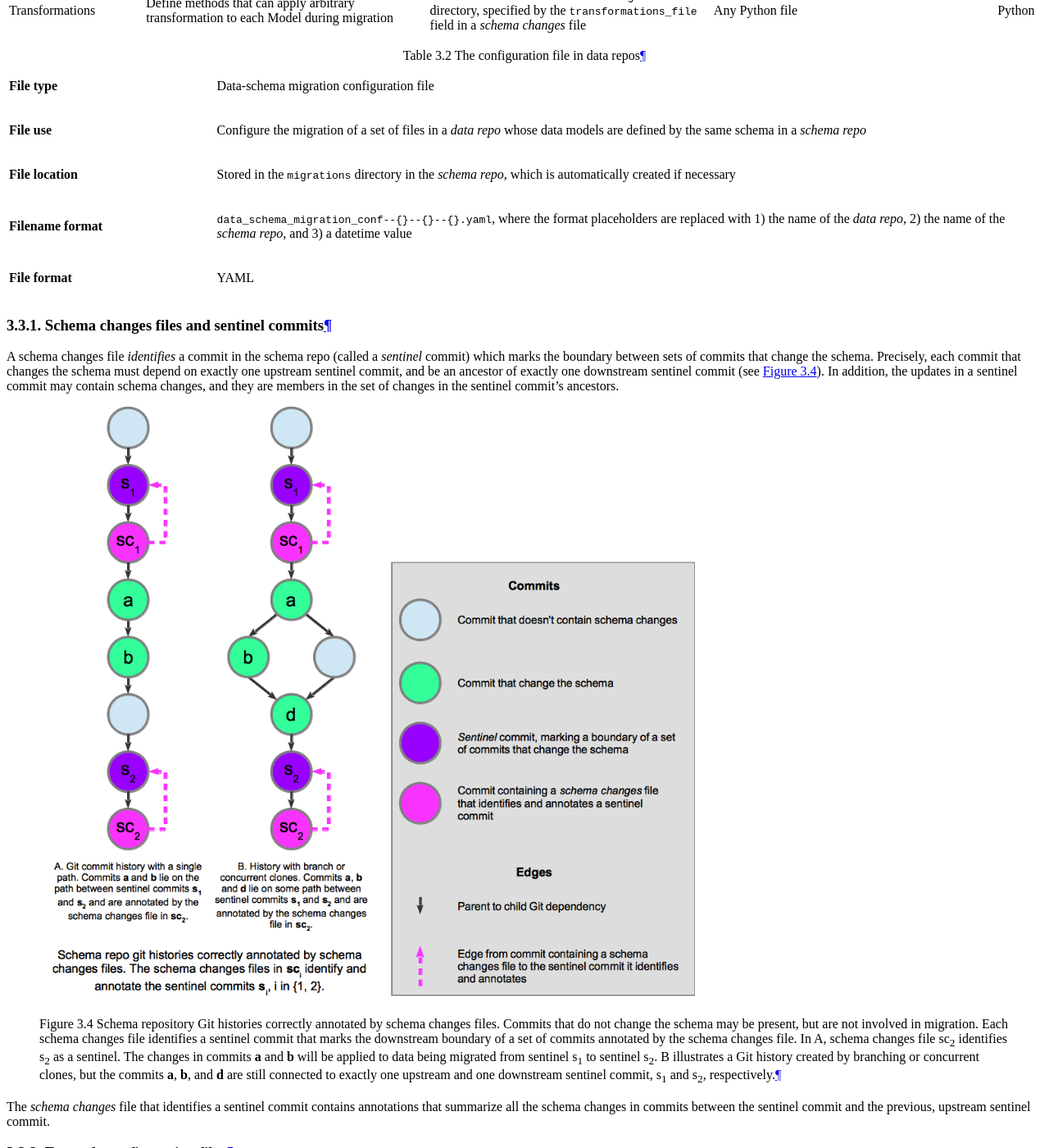
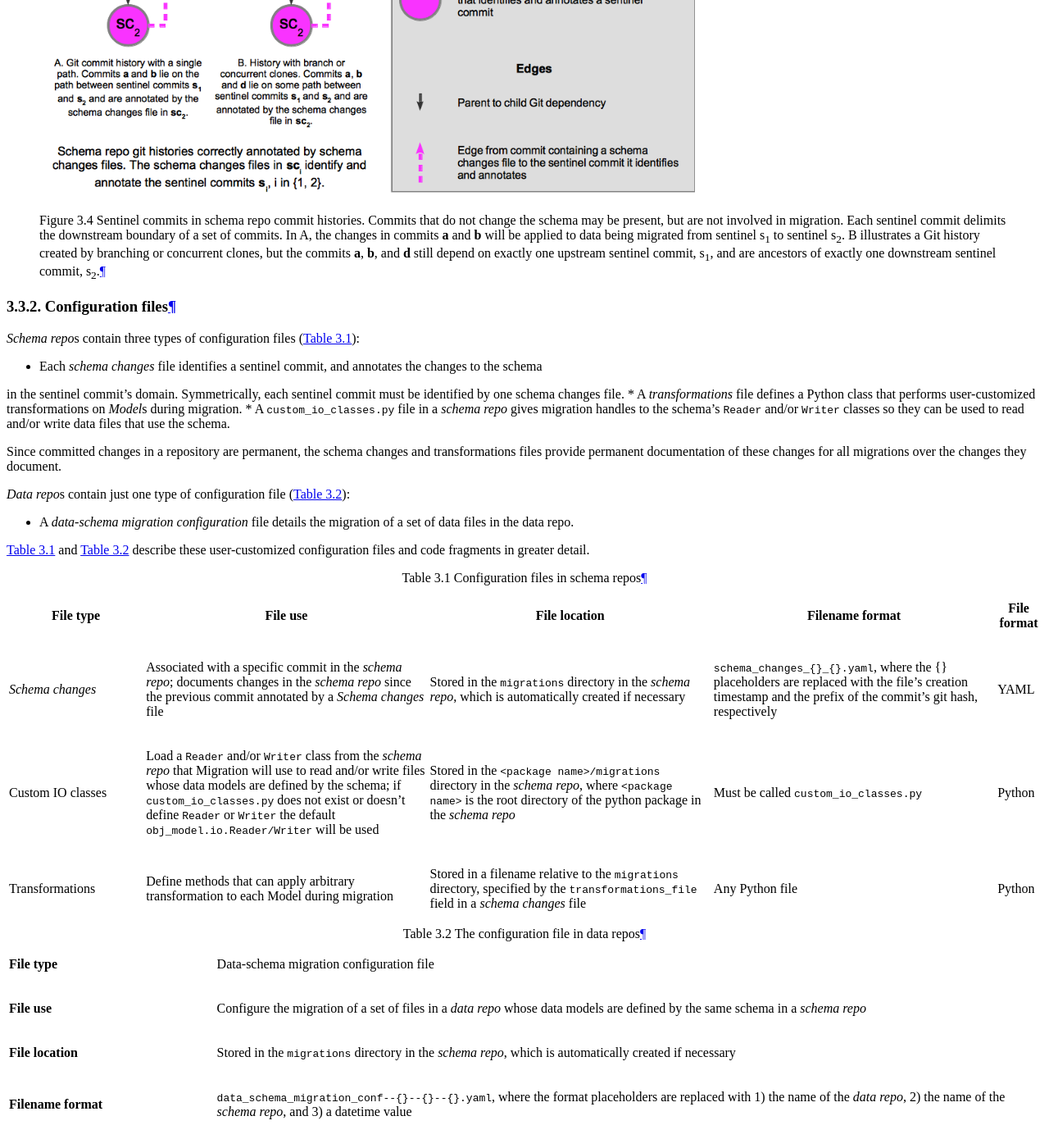
Before and after one commit to KarrLab/obj_tables, a Sphinx documentation site: the page built from docs/migration.rst, in a window 1280 px wide and 1400 px high, scrolled down 3638 px. Shown: the whole window at 82% size. Built offline with Sphinx 7.4.7 and the Read the Docs theme 2.0.0, drawn with Linux system fonts in a browser that asks for light colours; pages that are not in the unit, such as notebooks, are missing from menus; some of the changed text lies outside the part shown.

Commit message:
Create "Sentinel commits" section, replacing "Schema changes files and sentinel commits"

```diff
--- a/docs/migration.rst
+++ b/docs/migration.rst
@@ -7,7 +7,7 @@ Migration overview
 ---------------------
 Consider some data whose structure (also known as its *data model*) is defined by a schema written in a data definition language.
 For example, the structure of an SQL database is defined by a schema written in
-`<SQL's Structured query language https://en.wikipedia.org/wiki/Data_definition_language#Structured_Query_Language_(SQL)>`_.
+`SQL's Structured query language <https://en.wikipedia.org/wiki/Data_definition_language#Structured_Query_Language_(SQL)>`_.
 
 When a schema is updated then existing data must be changed so that its structure complies with the updated schema. This is called *data migration*.
 Many systems, including database systems and web software frameworks, provide tools that automate data migration
@@ -109,13 +109,51 @@ This example shows a changed version of the *existing* schema above, and we refe
   :language: Python
 
 Configuring migration
-----------------------------------------------
+---------------------
 
 To make migration easier and more reliable the durable state used by migration
 in *schema repo*\ s and *data repo*\ s is recorded in configuration files.
+
+Sentinel commits
+^^^^^^^^^^^^^^^^
+To organize the changes in a schema repo into manageable groups,
+migration identifies *sentinel* commits that delimit adjacent
+sets of commits in the repo's commit dependency graph.
+Precisely, each commit that changes the schema must depend on exactly one
+upstream sentinel commit, and be an ancestor of exactly one downstream
+sentinel commit (see :numref:`figure_schema_changes_and_sentinel_commits`).
+All the commits that are ancestors of a sentinel commit are members of the sentinel commit's *domain*.
+In addition, the updates in a sentinel commit may change the schema, and they
+are members of its *domain* as well.
+
+Migration migrates a data file across a sequence of sentinel commits.
+
+.. _figure_schema_changes_and_sentinel_commits:
+.. figure:: migration/figures/schema_changes_and_sentinel_commits.png
+    :width: 800
+    :alt: Sentinel commits in schema repo commit histories
+
+    Sentinel commits in schema repo commit histories.
+    Commits that do not change the schema may be present, but are not involved in migration.
+    Each sentinel commit delimits the downstream boundary of a set of commits.
+    In A, the changes in commits **a** and **b** will be applied to data being migrated from
+    sentinel s\ :sub:`1` to sentinel s\ :sub:`2`.
+    B illustrates a Git history created by
+    branching or concurrent clones, but the commits **a**, **b**, and **d**
+    still depend on exactly one upstream sentinel commit, s\ :sub:`1`, and
+    are ancestors of exactly one downstream sentinel commit, s\ :sub:`2`.
+
+.. todo: important: modify the figure to illustrate a sentinel commit's domain and that it can contain schema changes
+.. todo: important: remove schema changes files from the figure
+
+Configuration files
+^^^^^^^^^^^^^^^^^^^
+
 *Schema repo*\ s contain three types of configuration files (:numref:`table_migrations_rst_tables_schema_repo_config`):
 
-* *Schema changes* files document some changes to a schema that cannot be determined automatically, in particular renaming of *Model*\ s and of *Model* attributes.
+* Each *schema changes* file identifies a sentinel commit, and annotates the changes to the schema
+in the sentinel commit's domain. Symmetrically, each sentinel commit must be identified by one
+schema changes file.
 * A *transformations* file defines a Python class that performs user-customized transformations on *Model*\ s during migration.
 * A :obj:`custom_io_classes.py` file in a *schema repo* gives migration handles to the schema's :obj:`Reader` and/or :obj:`Writer` classes so they can be used to read and/or write data files that use the schema.
 
@@ -140,39 +178,6 @@ describe these user-customized configuration files and code fragments in greater
 .. csv-table:: The configuration file in data repos
    :file: migration/migrations_rst_tables_data_repo_config.csv
    :widths: 20, 80
-
-
-Schema changes files and sentinel commits
-^^^^^^^^^^^^^^^^^^^^^^^^^^^^^^^^^^^^^^^^^^^^^^^^^^^^
-A schema changes file *identifies* a commit in the schema repo (called a *sentinel*
-commit) which marks the boundary between sets of commits that change the schema.
-Precisely, each commit that changes the schema must depend on exactly one
-upstream sentinel commit, and be an ancestor of exactly one downstream
-sentinel commit (see :numref:`figure_schema_changes_and_sentinel_commits`).
-In addition, the updates in a sentinel commit may contain schema changes, and they
-are members in the set of changes in the sentinel commit's ancestors.
-
-.. _figure_schema_changes_and_sentinel_commits:
-.. figure:: migration/figures/schema_changes_and_sentinel_commits.png
-    :width: 800
-    :alt: Schema repo Git histories correctly annotated by schema changes files
-
-    Schema repository Git histories correctly annotated by schema changes files.
-    Commits that do not change the schema may be present, but are not involved in migration.
-    Each schema changes file identifies a sentinel commit that marks the downstream boundary of a
-    set of commits annotated by the schema changes file.
-    In A, schema changes file sc\ :sub:`2` identifies s\ :sub:`2` as a sentinel.
-    The changes in commits **a** and **b** will be applied to data being migrated from
-    sentinel s\ :sub:`1` to sentinel s\ :sub:`2`.
-    B illustrates a Git history created by
-    branching or concurrent clones, but the commits **a**, **b**, and **d**
-    are still connected to exactly one upstream and one downstream sentinel commit,
-    s\ :sub:`1` and s\ :sub:`2`, respectively.
-
-The *schema changes* file that identifies a sentinel commit contains annotations that summarize
-all the schema changes in commits between the sentinel commit and the previous, upstream sentinel commit.
-
-.. todo: important: modify the figure to illustrate that a sentinel commit can contain schema changes
 
 Example configuration files
 ^^^^^^^^^^^^^^^^^^^^^^^^^^^
```
